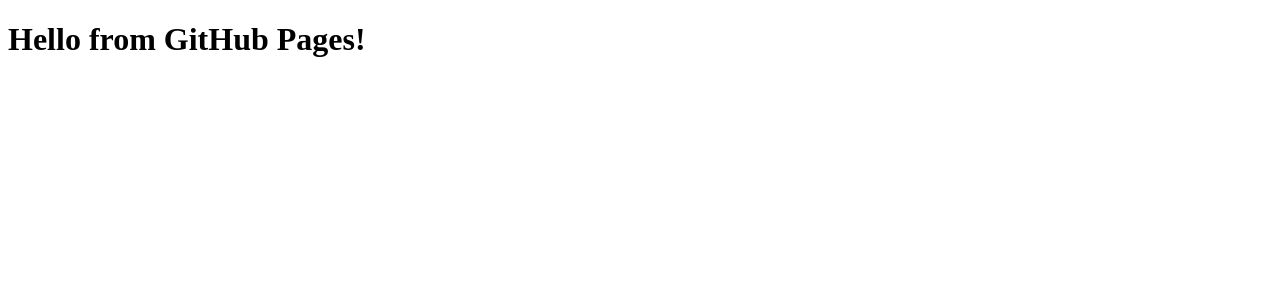
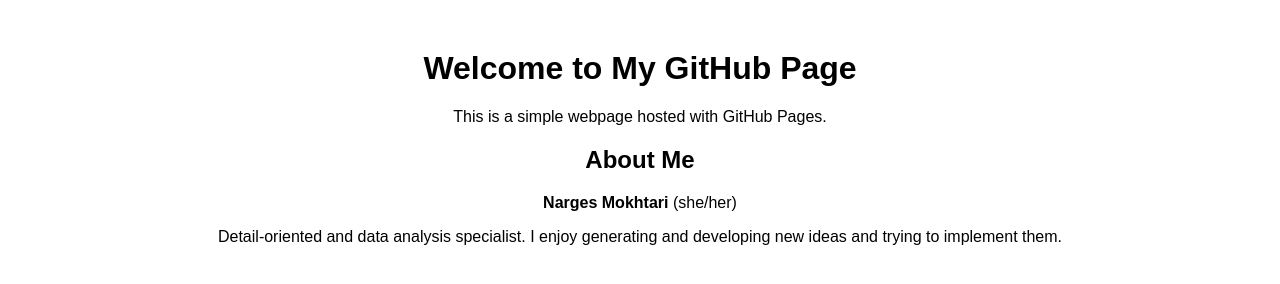
Before and after one commit to IUSTAiLab/IUSTAiLab.github.io, a plain HTML site: page index.html in a window 1280 px wide. Drawn offline with Linux system fonts and the light colour scheme.

Commit message:
index.html

```diff
--- a/index.html
+++ b/index.html
@@ -1,9 +1,24 @@
 <!DOCTYPE html>
-<html>
+<html lang="en">
 <head>
-  <title>Welcome to My Lab</title>
+    <meta charset="UTF-8">
+    <meta name="viewport" content="width=device-width, initial-scale=1.0">
+    <meta name="description" content="A simple GitHub Pages website">
+    <title>Narges Mokhtari - GitHub Page</title>
+    <style>
+        body {
+            font-family: Arial, sans-serif;
+            text-align: center;
+            margin: 50px;
+        }
+    </style>
 </head>
 <body>
-  <h1>Hello from GitHub Pages!</h1>
+    <h1>Welcome to My GitHub Page</h1>
+    <p>This is a simple webpage hosted with GitHub Pages.</p>
+
+    <h2>About Me</h2>
+    <p><strong>Narges Mokhtari</strong> (she/her)</p>
+    <p>Detail-oriented and data analysis specialist. I enjoy generating and developing new ideas and trying to implement them.</p>
 </body>
 </html>
```
